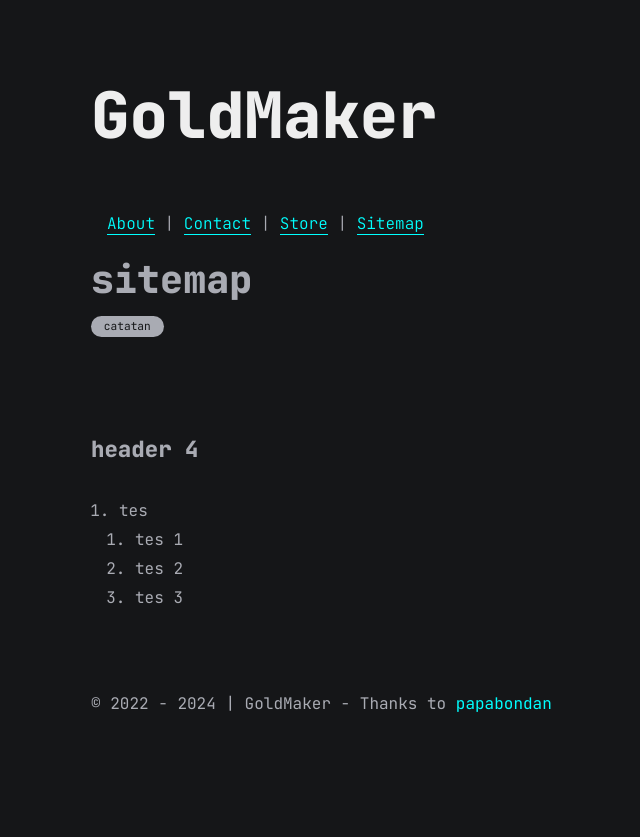
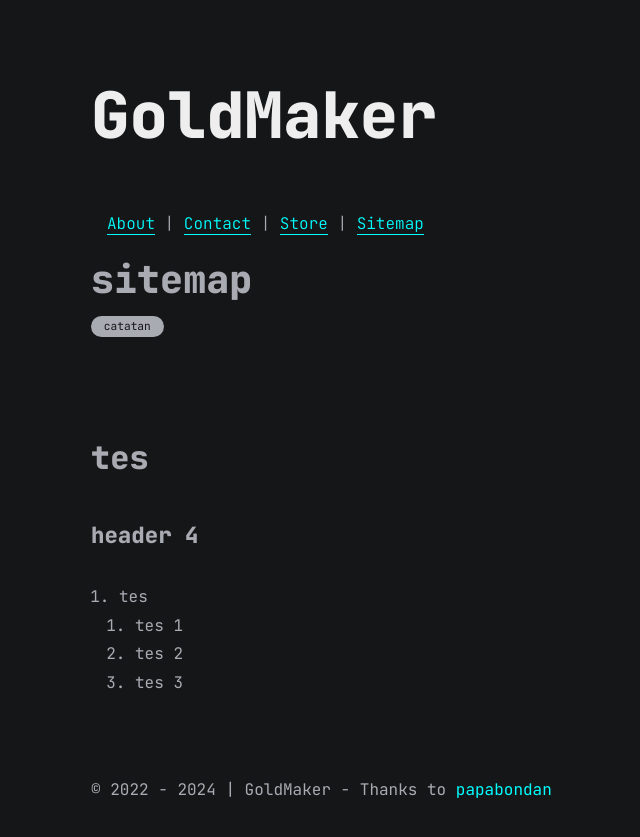
Before and after one commit to angganesia/angganesia.github.io, a Jekyll site: the page built from _pages/sitemaps.md, in a window 1280 px wide. Shown: the top 837 px of the page, without its empty margins (224-864 px from the left). Built offline with Jekyll 4.4.1, drawn with Linux system fonts in a browser that asks for light colours; comment, search, counter and statistics services are not loaded.

Commit message:
update sitemaps.md

```diff
--- a/_pages/sitemaps.md
+++ b/_pages/sitemaps.md
@@ -6,11 +6,12 @@ categories: [catatan]
 ---
 
 <div class="categories">
-  {% for c in post.categories %}
+  {% for c in post.categories.catatan %}
   <a href="#!" data-base-url="{{site.baseurl}}" class="category">{{c}}</a>
   {% endfor %}
 </div>
 
+# tes
 #### header 4
 1. tes
     1. tes 1
```
